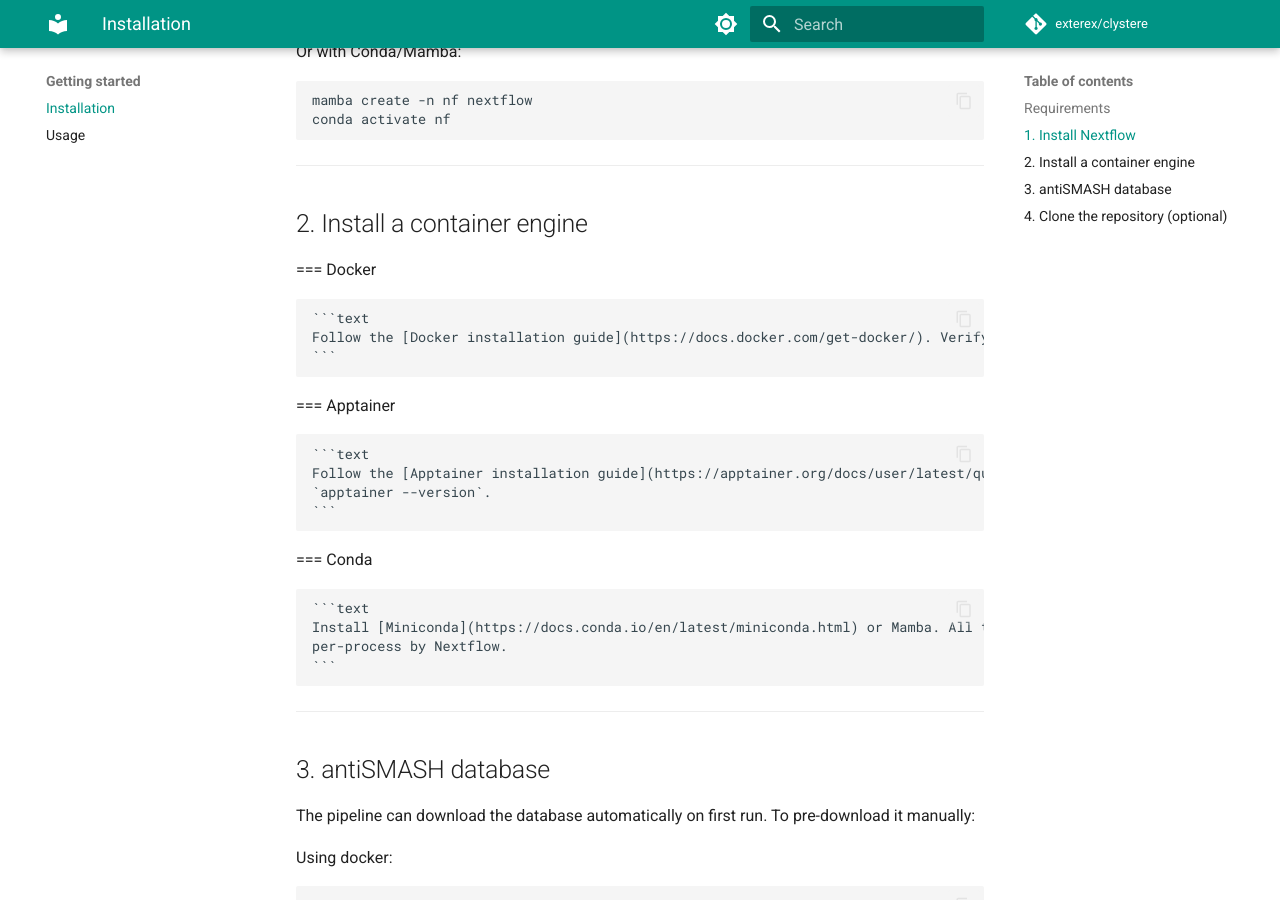
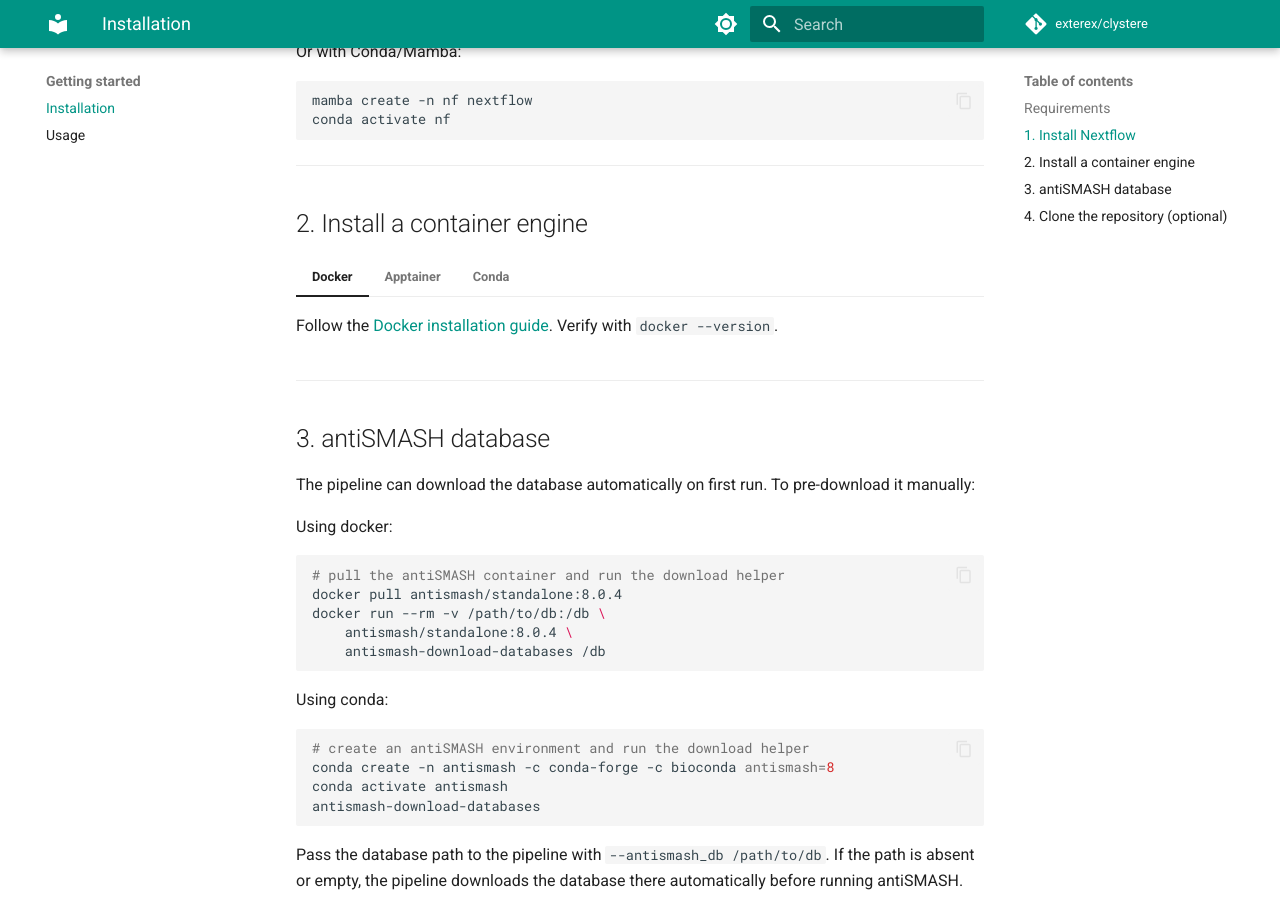
Before and after one commit to andreassag/clystere, an MkDocs documentation site: the page built from docs/installation.md, in a window 1280 px wide and 900 px high, scrolled down 706 px. Built offline with MkDocs 1.6.1 and Material for MkDocs 9.7.7, drawn with Linux system fonts in a browser that asks for light colours; comment, search, counter and statistics services are not loaded; some of the changed lines change nothing that is shown.

Commit message:
chore: Fixed syntax in installation.md

````diff
--- a/docs/installation.md
+++ b/docs/installation.md
@@ -32,25 +32,24 @@ conda activate nf
 
 ## 2. Install a container engine
 
-=== Docker
+<!-- markdownlint-disable MD046 -->
 
-    ```text
-    Follow the [Docker installation guide](https://docs.docker.com/get-docker/). Verify with `docker --version`.
-    ```
+=== "Docker"
 
-=== Apptainer
+    Follow the [Docker installation guide](https://docs.docker.com/get-docker/).
+    Verify with `docker --version`.
 
-    ```text
-    Follow the [Apptainer installation guide](https://apptainer.org/docs/user/latest/quick_start.html). Verify with
-    `apptainer --version`.
-    ```
+=== "Apptainer"
 
-=== Conda
+    Follow the [Apptainer installation guide](https://apptainer.org/docs/user/latest/quick_start.html).
+    Verify with `apptainer --version`.
 
-    ```text
-    Install [Miniconda](https://docs.conda.io/en/latest/miniconda.html) or Mamba. All tool environments are managed
-    per-process by Nextflow.
-    ```
+=== "Conda"
+
+    Install [Miniconda](https://docs.conda.io/en/latest/miniconda.html) or Mamba.
+    All tool environments are managed per-process by Nextflow.
+
+<!-- markdownlint-enable MD046 -->
 
 ---
 
````
